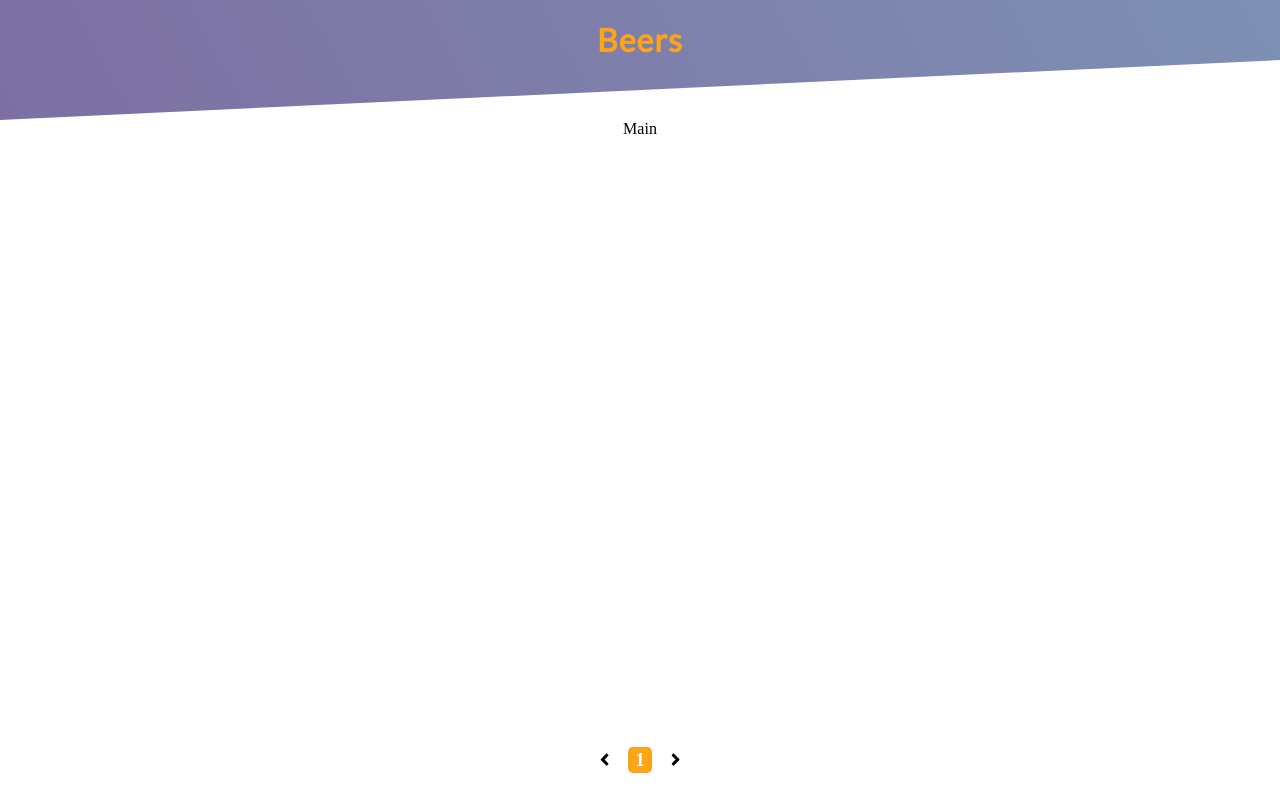
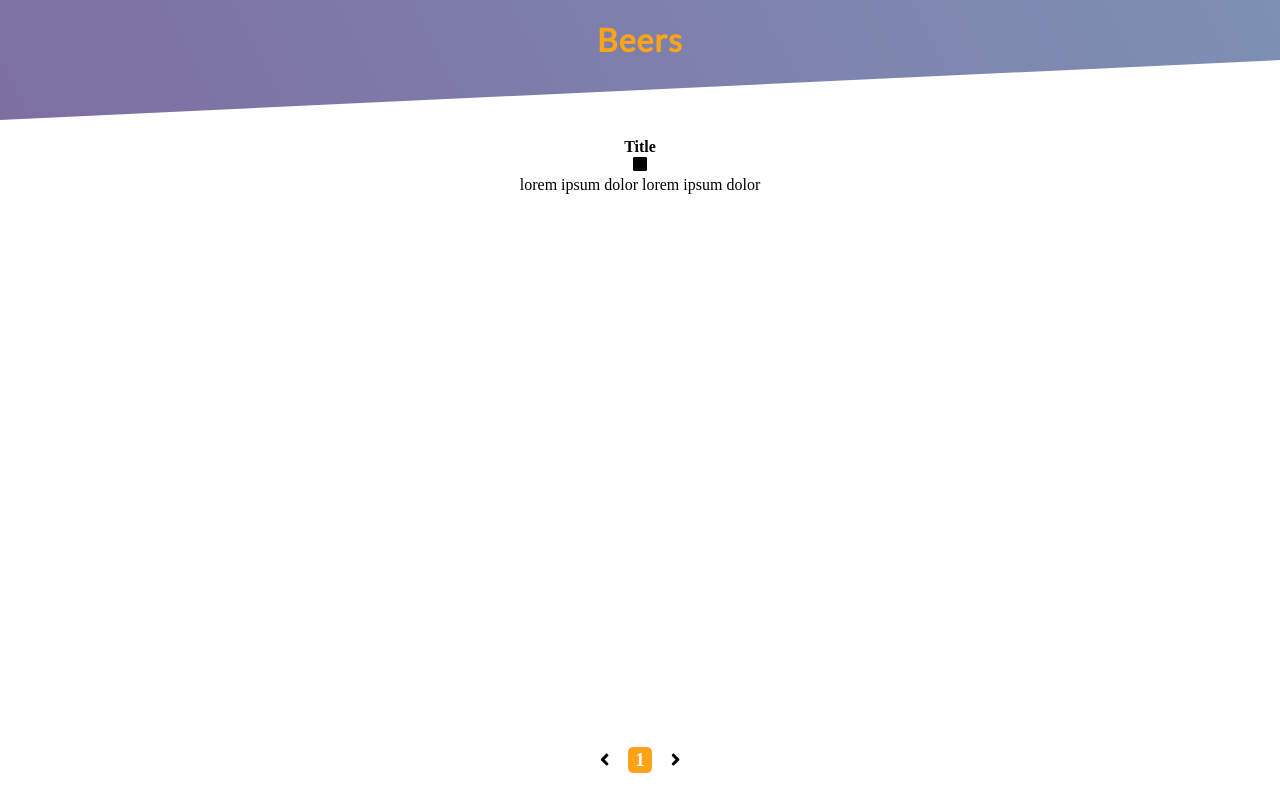
Before and after one commit to bartlomiejmazur/Beers, a React (Create React App) app: page / in a window 1280 px wide. Built offline with nearby package versions, Linux system fonts and the light colour scheme.

Commit message:
🛠️ Create beer-card template.

```diff
--- a/src/components/Main.js
+++ b/src/components/Main.js
@@ -1,9 +1,25 @@
+import {FaSquare} from 'react-icons/fa'
 import '../styles/Main.css'
 
 const Main = () => {
   return (
     <main>
-      <div className="container">Main</div>
+      <div className="wrapper">
+        <div className="beer-card">
+          <div className="beer-card__container">
+            <img alt="" className="beer-card__img" />
+            <h4 className="beer-card__title">Title</h4>
+            <div className="beer-card__line">
+              <div className="beer-card__line-left-line"></div>
+              <FaSquare className="beer-card__line-icon" />
+              <div className="beer-card__line-right-line"></div>
+            </div>
+            <p className="beer-card__content">
+              lorem ipsum dolor lorem ipsum dolor
+            </p>
+          </div>
+        </div>
+      </div>
     </main>
   )
 }
```
